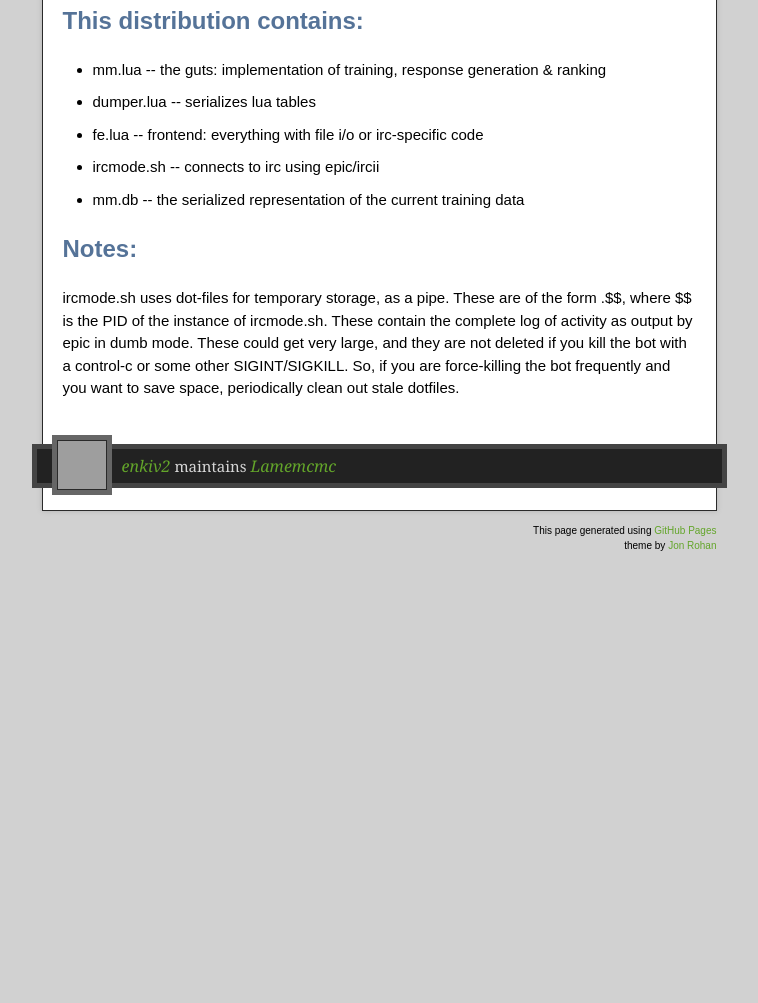
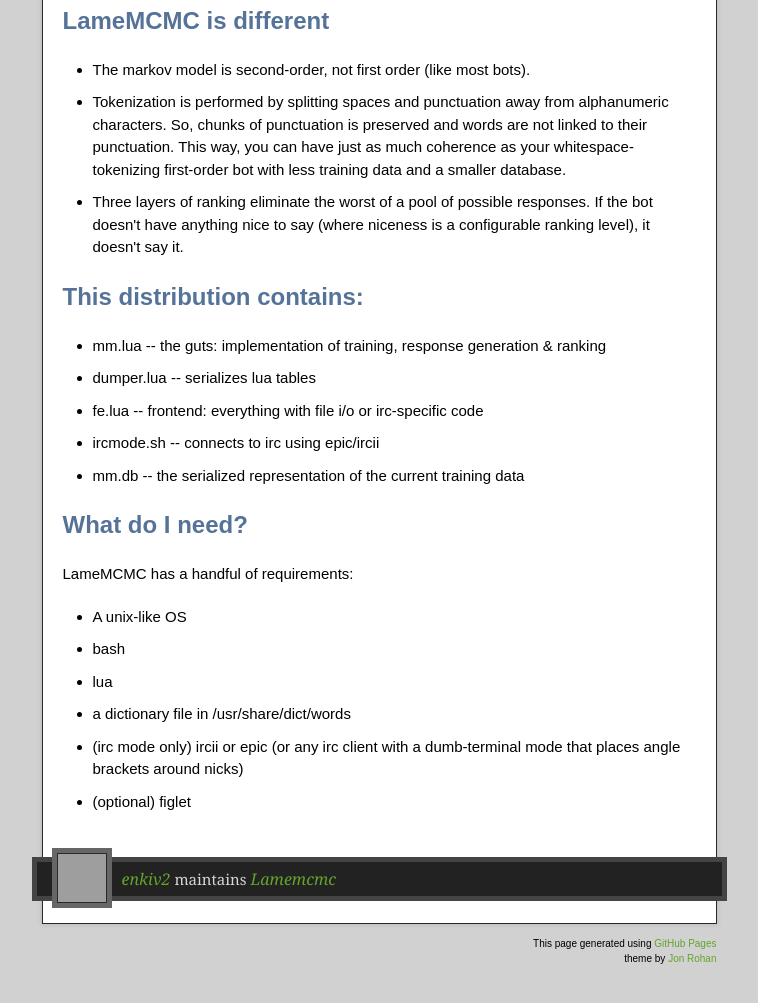
Before and after one commit to enkiv2/lamemcmc, a plain HTML site: page index.html in a window 1280 px wide. Shown: the part 481-1484 px from the top of the page, without its empty margins (261-1019 px from the left). Before the commit the page ends 1124 px from the top, so only its background shows below. Drawn offline with nearby package versions, Linux system fonts and the light colour scheme; grey boxes are pictures that could not be loaded.

```diff
--- a/index.html
+++ b/index.html
@@ -46,7 +46,13 @@
 
 <p>Courtesy of <a href="https://github.com/enkiv2" class="user-mention">@enkiv2</a></p>
 
-<h2>This distribution contains:</h2>
+<h2>LameMCMC is different</h2>
+
+<ul>
+<li>The markov model is second-order, not first order (like most bots).</li>
+<li>Tokenization is performed by splitting spaces and punctuation away from alphanumeric characters. So, chunks of punctuation is preserved and words are not linked to their punctuation. This way, you can have just as much coherence as your whitespace-tokenizing first-order bot with less training data and a smaller database.</li>
+<li>Three layers of ranking eliminate the worst of a pool of possible responses. If the bot doesn't have anything nice to say (where niceness is a configurable ranking level), it doesn't say it.</li>
+</ul><h2>This distribution contains:</h2>
 
 <ul>
 <li>mm.lua -- the guts: implementation of training, response generation &amp; ranking</li>
@@ -54,9 +60,18 @@
 <li>fe.lua -- frontend: everything with file i/o or irc-specific code</li>
 <li>ircmode.sh -- connects to irc using epic/ircii</li>
 <li>mm.db -- the serialized representation of the current training data</li>
-</ul><h2>Notes:</h2>
+</ul><h2>What do I need?</h2>
 
-<p>ircmode.sh uses dot-files for temporary storage, as a pipe. These are of the form .$$, where $$ is the PID of the instance of ircmode.sh. These contain the complete log of activity as output by epic in dumb mode. These could get very large, and they are not deleted if you kill the bot with a control-c or some other SIGINT/SIGKILL. So, if you are force-killing the bot frequently and you want to save space, periodically clean out stale dotfiles.</p>
+<p>LameMCMC has a handful of requirements:</p>
+
+<ul>
+<li>A unix-like OS</li>
+<li>bash</li>
+<li>lua</li>
+<li>a dictionary file in /usr/share/dict/words</li>
+<li>(irc mode only) ircii or epic (or any irc client with a dumb-terminal mode that places angle brackets around nicks)</li>
+<li>(optional) figlet</li>
+</ul>
         </article>
       </div>
     </div>
```
Also changed, not shown: params.json (+1 -1 lines).
